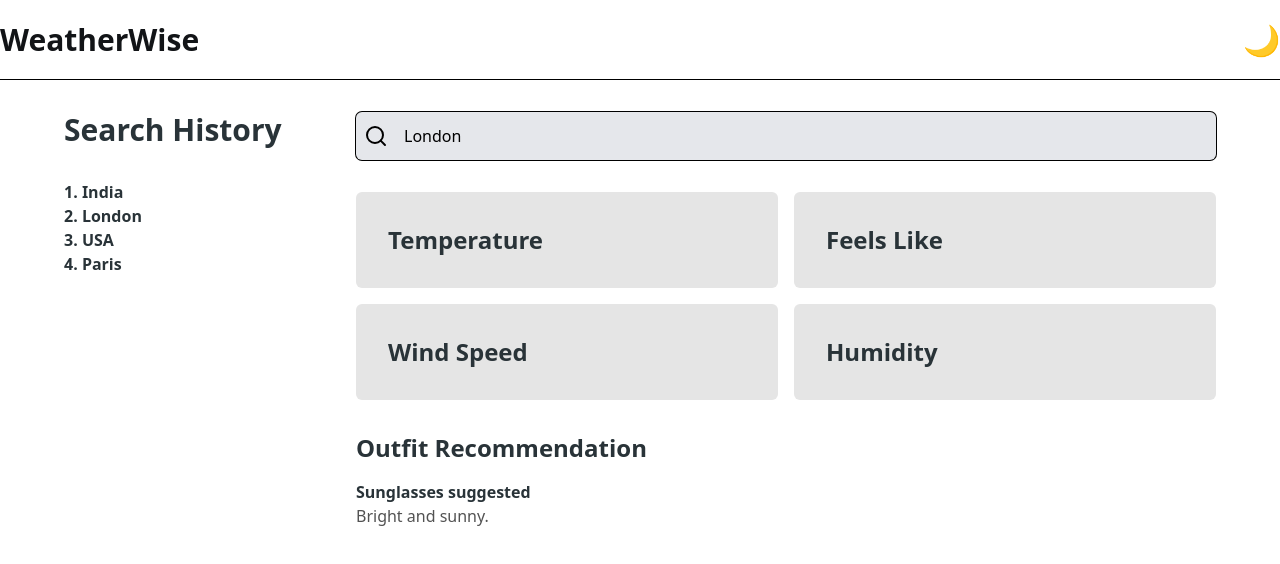
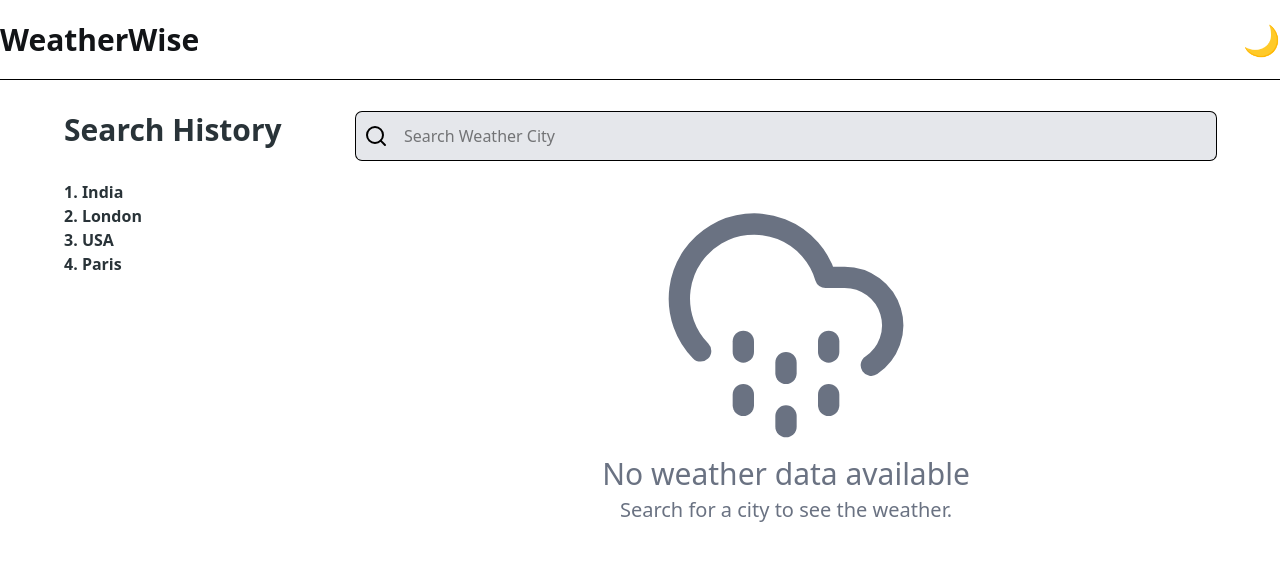
Before and after one commit to VikasRajput-18/weather_app, a Next.js app: page / in a window 1280 px wide. Shown: the top 564 px of the page. Built offline with nearby package versions, Linux system fonts and the light colour scheme; no server answers.

Commit message:
empty page

```diff
--- a/src/app/layout.tsx
+++ b/src/app/layout.tsx
@@ -3,6 +3,7 @@ import { Geist, Geist_Mono } from "next/font/google";
 import "./globals.css";
 import { ThemeProvider } from "@/context/ThemeProvider";
 import Header from "@/components/header";
+import { WeatherProvider } from "@/context/WeatherContext";
 
 const geistSans = Geist({
   variable: "--font-geist-sans",
@@ -26,6 +27,7 @@ export default function RootLayout({
 }>) {
   return (
     <ThemeProvider>
+      <WeatherProvider>
         <html lang="en">
           <body
             className={`${geistSans.variable} ${geistMono.variable} antialiased`}
@@ -34,6 +36,7 @@ export default function RootLayout({
             {children}
           </body>
         </html>
+      </WeatherProvider>
     </ThemeProvider>
   );
 }
--- a/src/components/weather-screen.tsx
+++ b/src/components/weather-screen.tsx
@@ -1,31 +1,51 @@
 "use client";
 
 import React, { useEffect, useState } from "react";
-import { Search } from "lucide-react";
+import { CloudDrizzle, Search } from "lucide-react";
 import Card from "./card";
 import useDebounce from "@/hooks/useDebounce";
 import { WeatherData } from "@/type";
+import { useWeatherContext } from "@/context/WeatherContext";
 
 const WeatherScreen = () => {
-  const [search, setSearch] = useState("London");
+  const [search, setSearch] = useState("");
   const [loading, setLoading] = useState(false);
-
+  const [error, setError] = useState("");
   const debouncedValue = useDebounce(search, 500);
-
   const [cityWeatherData, setCityWeatherData] = useState<WeatherData | null>(
     null
   );
 
+  const { history, addToHistory } = useWeatherContext();
+
   const fetchWeatherData = async () => {
+    if (!debouncedValue.trim()) {
+      setCityWeatherData(null);
+      setError("");
+      return;
+    }
+
     try {
       setLoading(true);
+      setError("");
       const response = await fetch(
         `${process.env.NEXT_PUBLIC_WEATHER_BASE_URL}?q=${debouncedValue}&appid=${process.env.NEXT_PUBLIC_WEATHER_API_KEY}&units=metric`
       );
+
+      if (!response.ok) {
+        throw new Error("City not found");
+      }
+
       const data: WeatherData = await response.json();
       setCityWeatherData(data);
-    } catch (error) {
-      console.error(error);
+      addToHistory(data.name);
+    } catch (err) {
+      if (err instanceof Error) {
+        setError(err.message);
+      } else {
+        setError("Something went wrong");
+      }
+      setCityWeatherData(null);
     } finally {
       setLoading(false);
     }
@@ -35,10 +55,11 @@ const WeatherScreen = () => {
     fetchWeatherData();
   }, [debouncedValue]);
 
-  console.log("cityWeatherData", cityWeatherData);
+  console.log(error);
 
   return (
     <div className="col-span-12 md:col-span-8 lg:col-span-9">
+      {/* Search Input */}
       <div className="relative bg-gray-200 dark:bg-[#293338] rounded-md ring-1 h-12">
         <Search className="absolute left-2 top-3 dark:stroke-white" />
         <input
@@ -50,6 +71,12 @@ const WeatherScreen = () => {
         />
       </div>
 
+      {/* Error Message */}
+      {error && <div className="mt-4 text-red-500 font-semibold">{error}</div>}
+
+      {/* Weather Data */}
+      {cityWeatherData && !error ? (
+        <>
           <div className="mt-8">
             <h2 className="text-3xl md:text-4xl lg:text-6xl font-bold text-[#293338] dark:text-white">
               {loading ? "Loading..." : cityWeatherData?.name}
@@ -58,54 +85,47 @@ const WeatherScreen = () => {
             <div className="mt-8 grid grid-cols-12 gap-4">
               <Card
                 title="Temperature"
-            frequency={cityWeatherData ? `${cityWeatherData.main.temp} °C` : ""}
+                frequency={`${cityWeatherData.main.temp} °C`}
                 loading={loading}
               />
               <Card
                 title="Feels Like"
-            frequency={
-              cityWeatherData ? `${cityWeatherData.main.feels_like} °C` : ""
-            }
+                frequency={`${cityWeatherData.main.feels_like} °C`}
                 loading={loading}
               />
               <Card
                 title="Wind Speed"
-            frequency={
-              cityWeatherData ? `${cityWeatherData.wind.speed} m/s` : ""
-            }
+                frequency={`${cityWeatherData.wind.speed} m/s`}
                 loading={loading}
               />
               <Card
                 title="Humidity"
-            frequency={
-              cityWeatherData ? `${cityWeatherData.main.humidity} %` : ""
-            }
+                frequency={`${cityWeatherData.main.humidity} %`}
                 loading={loading}
               />
             </div>
           </div>
-
+          {/* Outfit Recommendation */}
           <div className="mt-8">
             <h3 className="dark:text-white text-[#293338] text-2xl font-semibold">
               Outfit Recommendation
             </h3>
-
             <div className="mt-4">
               {loading ? (
                 <div className="h-5 w-1/2 bg-gray-400 dark:bg-gray-600 rounded animate-pulse"></div>
               ) : (
                 <>
                   <p className="dark:text-white text-[#293338] font-semibold">
-                {cityWeatherData && cityWeatherData.main.temp < 20
+                    {cityWeatherData.main.temp < 20
                       ? "Wear a jacket"
-                  : cityWeatherData?.weather[0].main === "Rain"
+                      : cityWeatherData.weather[0].main === "Rain"
                       ? "Take an umbrella"
                       : "Sunglasses suggested"}
                   </p>
                   <p className="dark:text-[#9EADB8] text-neutral-600">
-                {cityWeatherData && cityWeatherData.main.temp < 20
+                    {cityWeatherData.main.temp < 20
                       ? "It's a bit chilly out there."
-                  : cityWeatherData?.weather[0].main === "Rain"
+                      : cityWeatherData.weather[0].main === "Rain"
                       ? "Rainy weather ahead."
                       : "Bright and sunny."}
                   </p>
@@ -113,6 +133,20 @@ const WeatherScreen = () => {
               )}
             </div>
           </div>
+        </>
+      ) : !loading && !error ? (
+        // Empty state when no data
+        <div className="mt-8 flex flex-col items-center justify-center text-gray-500 dark:text-gray-400">
+          <CloudDrizzle className="size-40 md:size-64 stroke-[9EADB8]" />
+
+          <p className="text-lg md:text-3xl font-medium mt-2">
+            No weather data available
+          </p>
+          <p className="text-sm md:text-xl mt-1">
+            Search for a city to see the weather.
+          </p>
+        </div>
+      ) : null}
     </div>
   );
 };
--- /dev/null
+++ b/src/context/WeatherContext.tsx
@@ -0,0 +1,42 @@
+"use client";
+
+import React, { createContext, useContext, useEffect, useState } from "react";
+
+interface WeatherContextType {
+  history: string[];
+  addToHistory: (city: string) => void;
+}
+
+const WeatherContext = createContext<WeatherContextType | undefined>(undefined);
+
+export const WeatherProvider = ({ children }: { children: React.ReactNode }) => {
+  const [history, setHistory] = useState<string[]>([]);
+
+  useEffect(() => {
+    const storedHistory = localStorage.getItem("weatherHistory");
+    if (storedHistory) {
+      setHistory(JSON.parse(storedHistory));
+    }
+  }, []);
+
+  const addToHistory = (city: string) => {
+    if (!city.trim()) return;
+    setHistory((prev) => {
+      const updated = [city, ...prev.filter((c) => c !== city)].slice(0, 5);
+      localStorage.setItem("weatherHistory", JSON.stringify(updated));
+      return updated;
+    });
+  };
+
+  return (
+    <WeatherContext.Provider value={{ history, addToHistory }}>
+      {children}
+    </WeatherContext.Provider>
+  );
+};
+
+export const useWeatherContext = () => {
+  const context = useContext(WeatherContext);
+  if (!context) throw new Error("useWeatherContext must be used inside WeatherProvider");
+  return context;
+};
```
Lines whose indentation alone changed are shown as unchanged.
